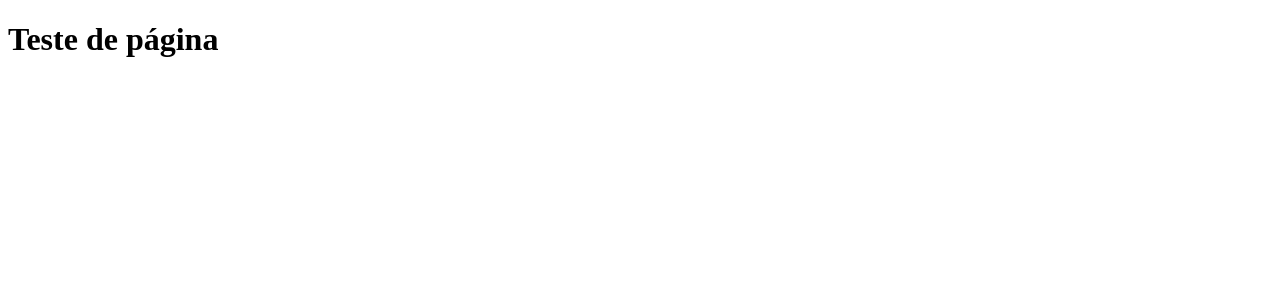
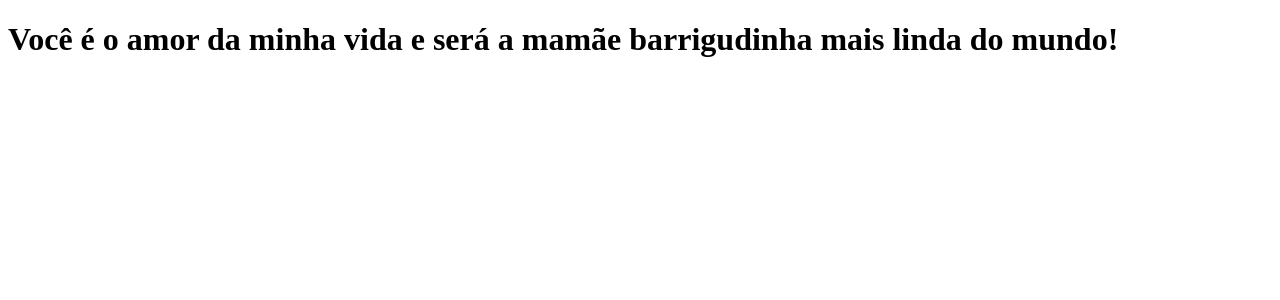
Before and after one commit to bgandrade/clone-tabnew, a Next.js app: page / in a window 1280 px wide. Shown: the top 300 px of the page. Built offline with nearby package versions, Linux system fonts and the light colour scheme.

Commit message:
modificado a frase

```diff
--- a/pages/index.js
+++ b/pages/index.js
@@ -1,5 +1,5 @@
 function Home(){
-    return <h1>Teste de página</h1>;
+    return <h1>Você é o amor da minha vida e será a mamãe barrigudinha mais linda do mundo!</h1>;
 }
 
 export default Home;
```
Also changed, not shown: 1 other file (tests, documents, lock files or other folders).
